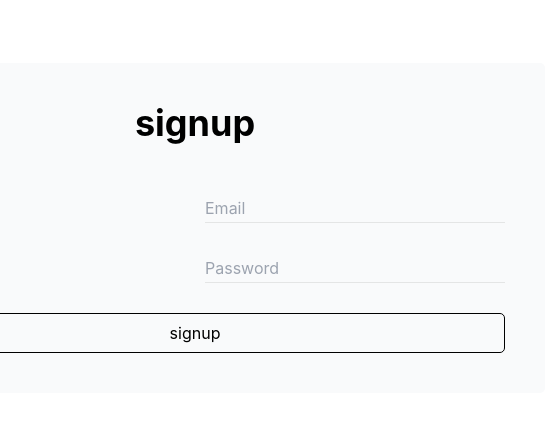
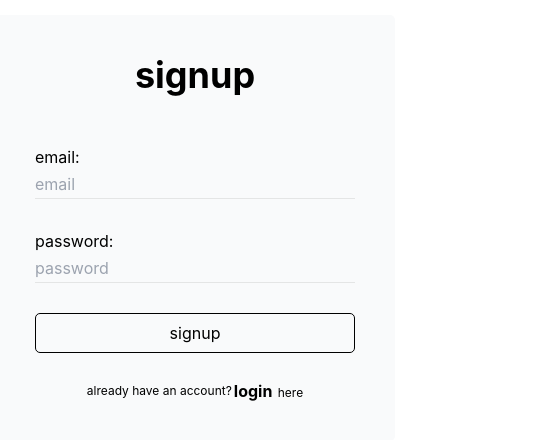
Before and after one commit to SajjadMashhadi/property-sale, a React (Vite) app: page /signup in a window 390 px wide. Shown: the part 194-634 px from the top of the page, 545 px wide, since content can reach past the window. Built offline with nearby package versions, Linux system fonts and the light colour scheme.

Commit message:
make signup component responsive in mobile screens, make a reusable input for all forms, handle logout logic

```diff
--- a/data/db.json
+++ b/data/db.json
@@ -23,12 +23,12 @@
   ],
   "houses": [
     {
-      "address": "fdsafsf",
+      "address": "popopopopo",
       "description": "some where",
       "phone": "412432",
       "position": {
-        "lat": 51.49303409238195,
-        "lng": -0.05218505859375001
+        "lat": 51.493205097596956,
+        "lng": -0.04068374633789063
       },
       "id": 10
     },
--- a/package.json
+++ b/package.json
@@ -35,6 +35,7 @@
     "@types/leaflet": "^1.9.12",
     "@types/react": "^18.3.3",
     "@types/react-dom": "^18.3.0",
+    "@types/react-modal": "^3.16.3",
     "@vitejs/plugin-react": "^4.3.1",
     "autoprefixer": "^10.4.20",
     "eslint": "^9.9.0",
--- a/src/components/addHouse.tsx
+++ b/src/components/addHouse.tsx
@@ -92,11 +92,14 @@ export default function AddHouse({
   return (
     <div
       className={clsx(
-        "overflow-auto w-full lg:w-3/4 flex flex-row justify-center p-[20px] md:p-[50px]",
-        { "w-full h-fit p-0 dark:bg-gray-800 dark:text-gray-400": house }
+        "overflow-auto w-full lg:w-3/4 flex flex-row justify-center px-[20px] md:p-[50px]",
+        {
+          "min-w-[300px] lg:w-full h-fit px-[10px] dark:bg-gray-800 dark:text-gray-400 md:p-0 overflow-y-auto":
+            house,
+        }
       )}
     >
-      <div className="w-[800px] flex flex-col gap-[20px]">
+      <div className="w-full lg:w-[800px] flex flex-col gap-[20px]">
         {!house && (
           <h1 className="font-bold text-xl w-full text-center">Add House</h1>
         )}
@@ -148,7 +151,7 @@ export default function AddHouse({
             <LocationFinderDummy />
           </MapContainer>
           {house ? (
-            <div className="flex flex-row justify-start gap-[20px]">
+            <div className=" w-full flex flex-col sm:flex-row justify-start gap-[20px]">
               <Button text="close" onClick={() => handleClose()} />
               <Button text="edit" />
             </div>
--- a/src/components/house.tsx
+++ b/src/components/house.tsx
@@ -50,7 +50,7 @@ export default function House() {
   if (house) {
     return (
       <div className="w-full overflow-auto lg:w-3/4 p-[20px] py-[20px]  sm:p-[50px]">
-        <div className="w-full lg:w-[800px] flex flex-col gap-[20px]">
+        <div className="w-full xl:w-[800px] flex flex-col gap-[20px]">
           <h1 className="font-bold text-xl w-full text-center lg:text-left ">
             House Details
           </h1>
--- a/src/components/sidebar.tsx
+++ b/src/components/sidebar.tsx
@@ -1,12 +1,34 @@
 import ThemeSwitch from "../components/themeSwitch";
 import { NavLink } from "react-router-dom";
 import Button from "./button";
+import Modal from "react-modal";
 import { useState } from "react";
+import { useNavigate } from "react-router-dom";
 import clsx from "clsx";
 
+const customStyles = {
+  content: {
+    top: "50%",
+    left: "50%",
+    padding: "0",
+    right: "auto",
+    bottom: "auto",
+    marginRight: "-50%",
+    transform: "translate(-50%, -50%)",
+    borderRadious: "5px",
+  },
+};
+
 export default function Sidebar() {
+  //state for toggling side bar menu in mobile screens
   const [showSidebar, setShowSidebar] = useState<boolean>(false);
-  const logout = () => {};
+  const [showModal, setShowModal] = useState<boolean>(false);
+  const navigateTo = useNavigate();
+
+  //log out
+  const logout = () => {
+    navigateTo("/login");
+  };
   return (
     <>
       <button
@@ -61,9 +83,24 @@ export default function Sidebar() {
         <hr className="border-gray-300 dark:border-gray-500 my-[20px]" />
         <div className="flex flex-col gap-[20px] items-center mt-[20px]">
           <ThemeSwitch />
-          <Button text="log out" onClick={logout} />
+          <Button text="log out" onClick={() => setShowModal(true)} />
         </div>
       </div>
+      <Modal
+        ariaHideApp={false}
+        isOpen={showModal}
+        onAfterOpen={() => setShowModal(true)}
+        onRequestClose={() => setShowModal(false)}
+        style={customStyles}
+      >
+        <div className="dark:bg-gray-800 dark:text-gray-400 w-[300px] sm:w-[400px] p-[20px]  flex flex-col gap-[20px] items-center">
+          <p>Do you want to remove this item?</p>
+          <div className="flex flex-row justify-start gap-[20px]">
+            <Button text="no" onClick={() => setShowModal(false)} />
+            <Button text="yes" onClick={() => logout()} />
+          </div>
+        </div>
+      </Modal>
       <div
         onClick={() => setShowSidebar(false)}
         className={clsx("lg:none", {
--- a/src/components/signup.tsx
+++ b/src/components/signup.tsx
@@ -1,7 +1,8 @@
 import { useState } from "react";
 import Button from "./button";
 import { login, signup } from "../api/useFetch";
-import { useNavigate } from "react-router-dom";
+import { useNavigate, Link } from "react-router-dom";
+import Input from "./input";
 
 interface user {
   email: string;
@@ -41,36 +42,39 @@ export default function Signup({ registerType }: { registerType: string }) {
 
   return (
     <div className="w-full h-screen flex flex-col justify-center justify-items-center items-center dark:bg-gray-700">
-      <div className=" 0 w-[700px] flex flex-col gap-[50px] bg-gray-50 p-[40px] border-none rounded-[5px]">
+      <div className=" 0 w-[400px] sm:w-[500px] md:w-[700px] flex flex-col gap-[50px] bg-gray-50 p-[40px] border-none rounded-[5px]">
         <h1 className="text-4xl  font-bold text-center">{registerType}</h1>
         <form
           className="flex flex-col gap-[30px]"
           onSubmit={(e) => handleSubmit(e)}
         >
-          <div className="flex flex-row justify-between items-center">
-            <label htmlFor="email">Email:</label>
-            <input
-              className="w-[300px] h-[30px] placeholder:text-gray-400 dark:placeholder:text-gray-600 bg-inherit border-b-[#a3a3a341] focus:border-b-gray-400 border-b border-solid focus:outline-none "
-              type="text"
-              placeholder="Email"
-              value={formData.email}
-              name="email"
-              onChange={(e) => handleChange(e)}
-            ></input>
-          </div>
-          <div className="flex flex-row justify-between items-center">
-            <label htmlFor="password">Password:</label>
-            <input
-              className="w-[300px] h-[30px] placeholder:text-gray-400 dark:placeholder:text-gray-600 bg-inherit border-b-[#a3a3a341] focus:border-b-gray-400 border-b border-solid focus:outline-none "
-              type="text"
-              placeholder="Password"
-              value={formData.password}
-              name="password"
-              onChange={(e) => handleChange(e)}
-            ></input>
-          </div>
+          <Input
+            type="text"
+            label="email"
+            value={formData.email}
+            handleChange={handleChange}
+          />
+          <Input
+            type="text"
+            label="password"
+            value={formData.password}
+            handleChange={handleChange}
+          />
+
           <div className="flex flex-row justify-center">
             <Button text={registerType} />
+          </div>
+          <div className="w-full text-xs flex justify-center">
+            {registerType === "signup"
+              ? "already have an account? "
+              : "don't have an account? "}
+            <Link to={registerType === "signup" ? "/login" : "/signup"}>
+              {" "}
+              <span className="font-bold mx-[2px] text-[16px]">
+                {registerType === "signup" ? " login" : " signup"}
+              </span>{" "}
+              here
+            </Link>
           </div>
         </form>
       </div>
```
Also changed, not shown: 1 other file (tests, documents, lock files or other folders).
